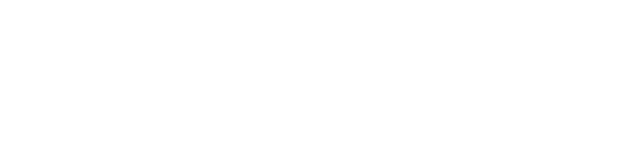
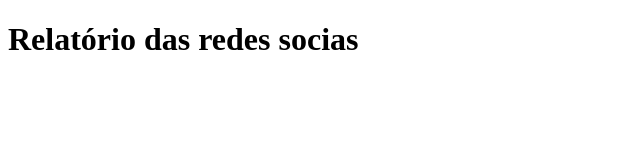
Before and after one commit to elielto/Redes-social, a plain HTML site: page index.html in a window 1280 px wide. Shown: the whole page, without its empty margins (0-640 px from the left). Drawn offline with Linux system fonts and the light colour scheme.

Commit message:
relatorio

```diff
--- a/index.html
+++ b/index.html
@@ -6,7 +6,9 @@
     <title>redes sosias</title>
 </head>
 <body>
-<header></header>
+<header>
+    <h1>Relatório das redes socias</h1>
+</header>
 <main></main>
 <footer></footer>
 </body>
```
